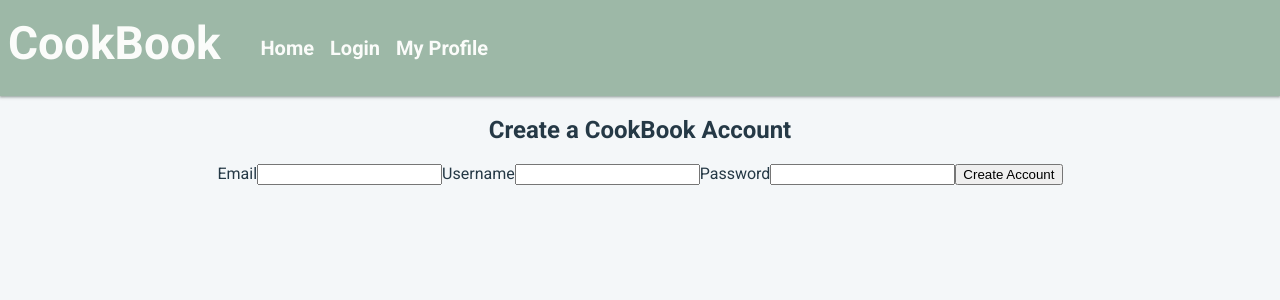
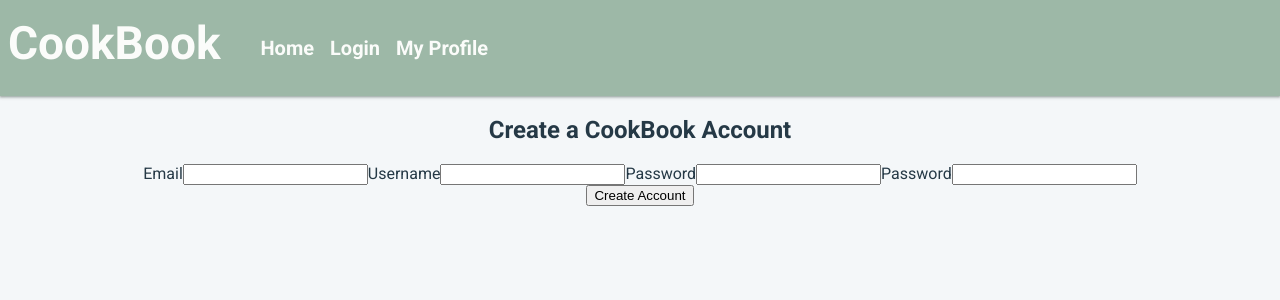
Before and after one commit to NathanVik/cookbook, a React (Create React App) app in the folder react_book/: page /register in a window 1280 px wide. Shown: the top 300 px of the page. Built offline with nearby package versions, Linux system fonts and the light colour scheme.

Commit message:
register user functional, -todo add password 2 verification

```diff
--- a/react_book/src/components/userRegistration.jsx
+++ b/react_book/src/components/userRegistration.jsx
@@ -1,21 +1,48 @@
 import React, { Component } from 'react';
+import axios from "axios";
+const ServerUrl = "http://127.0.0.1:5000";
 
 class UserRegistration extends Component {
+    state = {
+        username: '',
+        email: '',
+        password: '',
+        password2: '',
+    }
+
+    handleInputChange = (event) => {
+        this.setState({ [event.target.name]: event.target.value });
+        };
+
+    handleSubmit = async () => {
+        const username = this.state.username
+        const password = this.state.password
+        const email = this.state.email
+        let user = { username, email, password }
+        let response = await axios.post(ServerUrl + '/api/users', user)
+        console.log(response)
+
+    }
+
+
     render() {
         return (
             <div>
                 <h2>Create a CookBook Account</h2>
 
                 <label>Email</label>
-                <input type="email" name="email"></input>
+                <input type="email" name="email" onChange={this.handleInputChange}></input>
 
                 <label>Username</label>
-                <input type="text" name="username"></input>
+                <input type="text" name="username" onChange={this.handleInputChange}></input>
 
                 <label>Password</label>
-                <input type="password" name="password"></input>
+                <input type="password" name="password" onChange={this.handleInputChange}></input>
 
-                <button className="register">Create Account</button>
+                <label>Password</label>
+                <input type="password" name="password2" onChange={this.handleInputChange}></input>
+
+                <button className="register" onClick={this.handleSubmit}>Create Account</button>
             </div>
             );
     }
```
